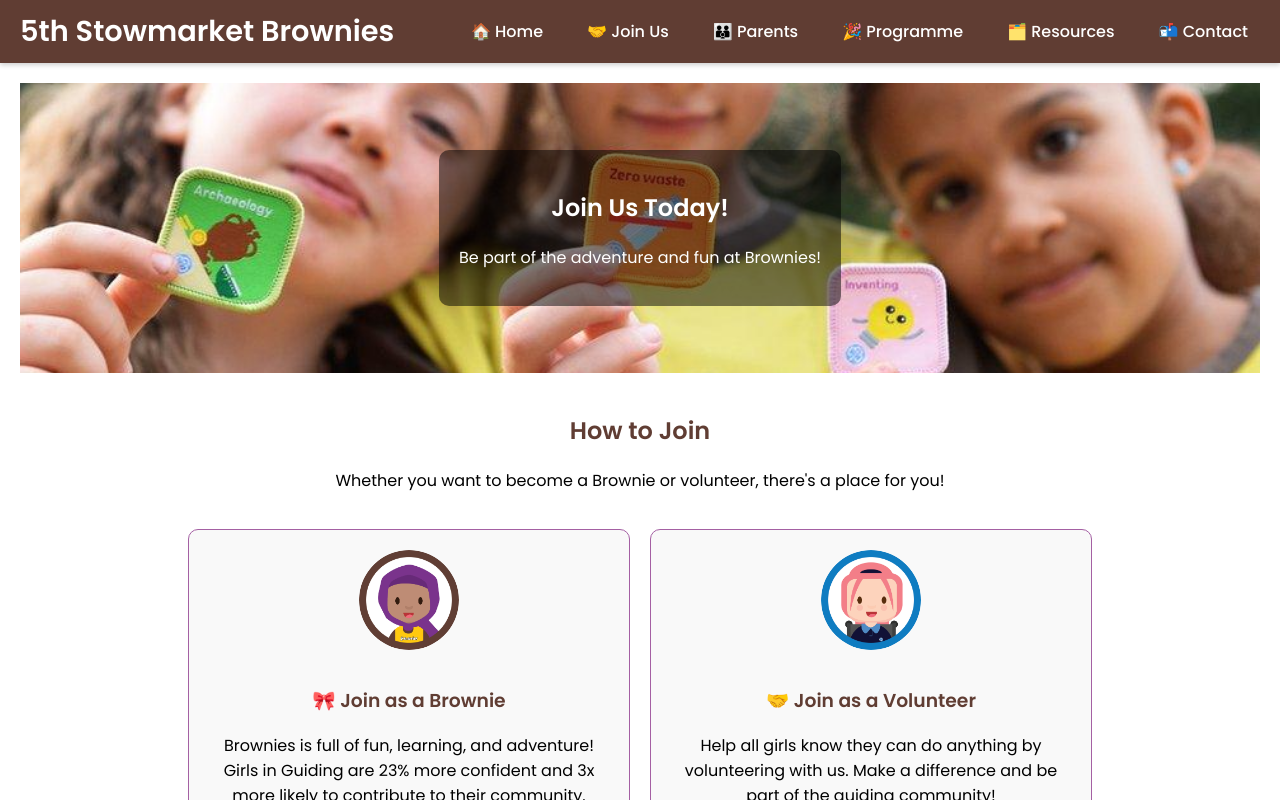
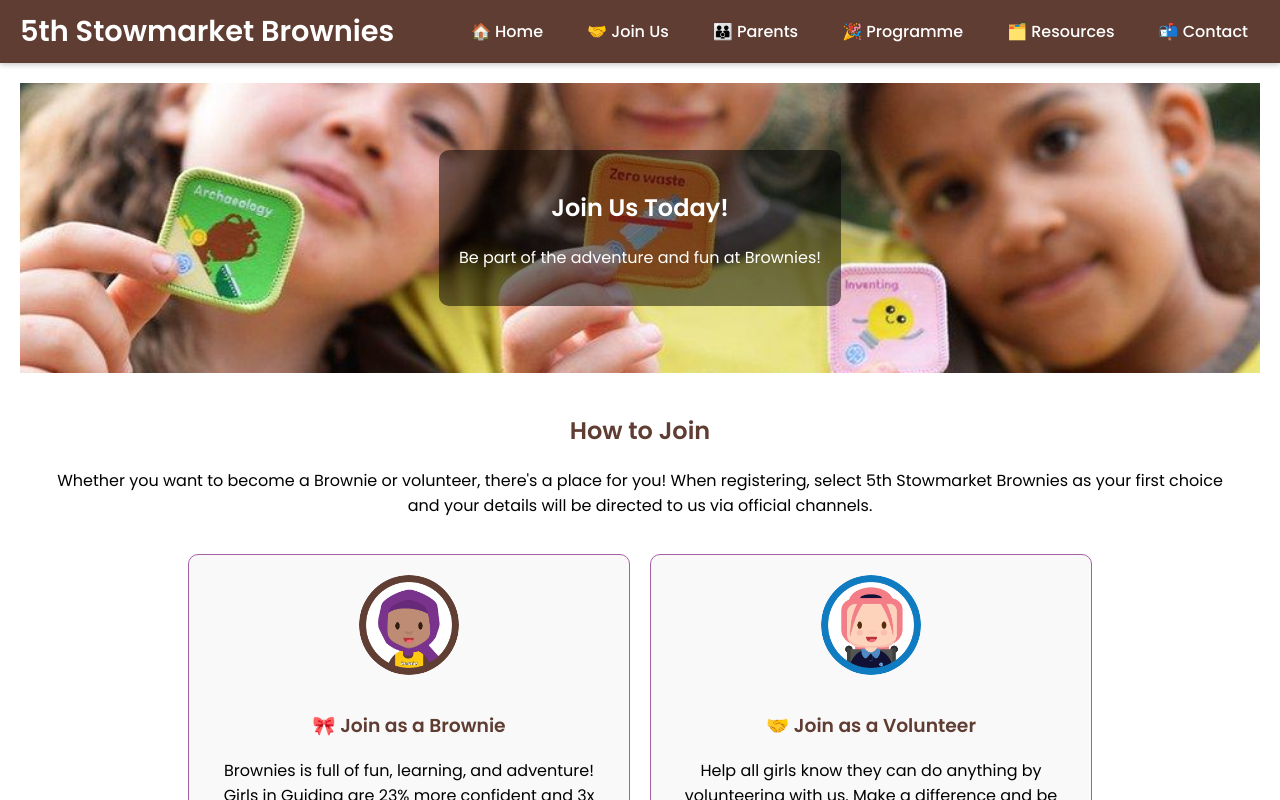
Before and after one commit to s256945/5thsmrktbrownies, a React app: page /join in a window 1280 px wide. Shown: the top 800 px of the page. Built offline with nearby package versions, Linux system fonts and the light colour scheme.

Commit message:
favicon fix

```diff
--- a/src/components/joinUs.jsx
+++ b/src/components/joinUs.jsx
@@ -43,7 +43,8 @@ const Join = () => {
         <StyledH2>How to Join</StyledH2>
         <p>
           Whether you want to become a Brownie or volunteer, there's a place for
-          you!
+          you! When registering, select 5th Stowmarket Brownies as your first choice and
+          your details will be directed to us via official channels.
         </p>
       </Section>
       <JoinOptions>
--- a/src/index.html
+++ b/src/index.html
@@ -4,7 +4,7 @@
     <meta charset="utf-8" />
     <meta name="viewport" content="width=device-width, initial-scale=1.0" />
     <title>5th Stowmarket Brownies</title>
-    <link rel="icon" type="image/x-icon" href="/favicon.ico" />
+    <link rel="icon" type="image/x-icon" href="/favicon.ico" sizes="32x32" />
     <meta
       name="description"
       content="Welcome to the 5th Stowmarket Brownies!"
```
Also changed, not shown: 1 other file (tests, documents, lock files or other folders).
